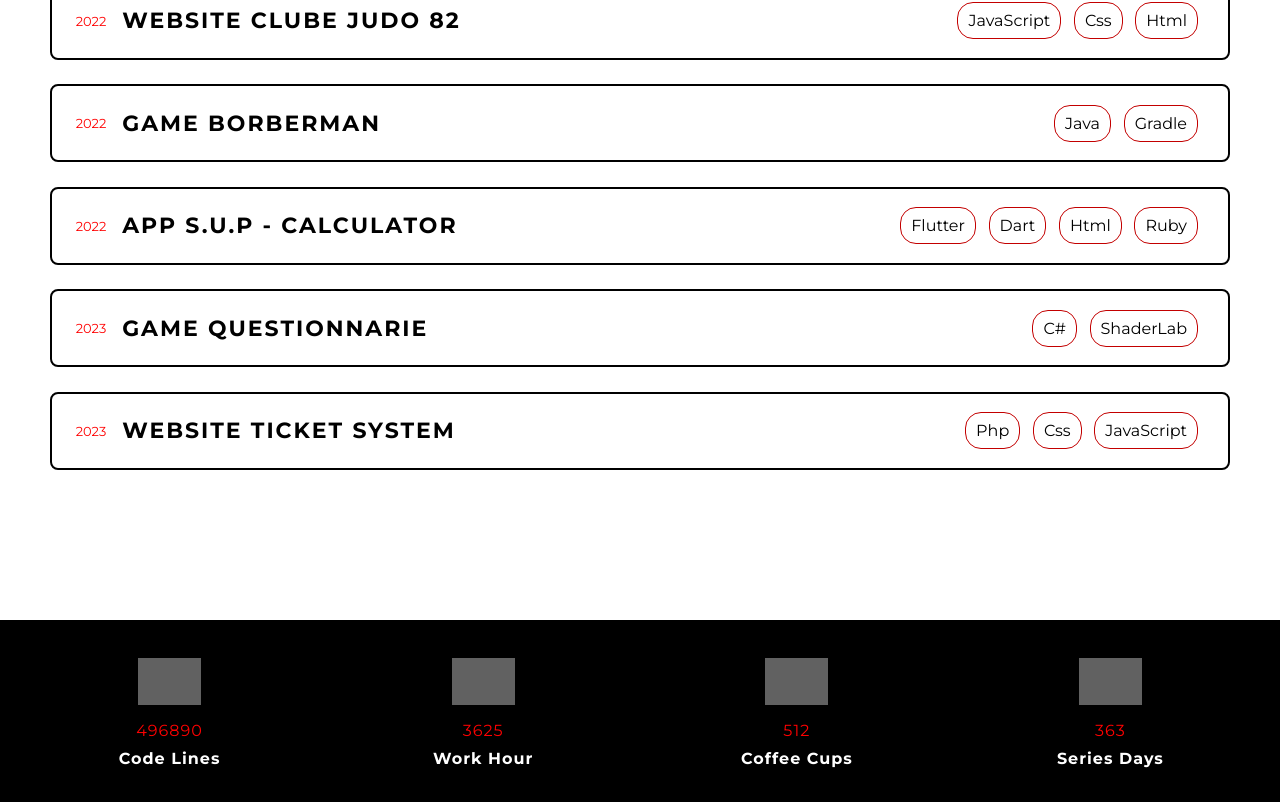
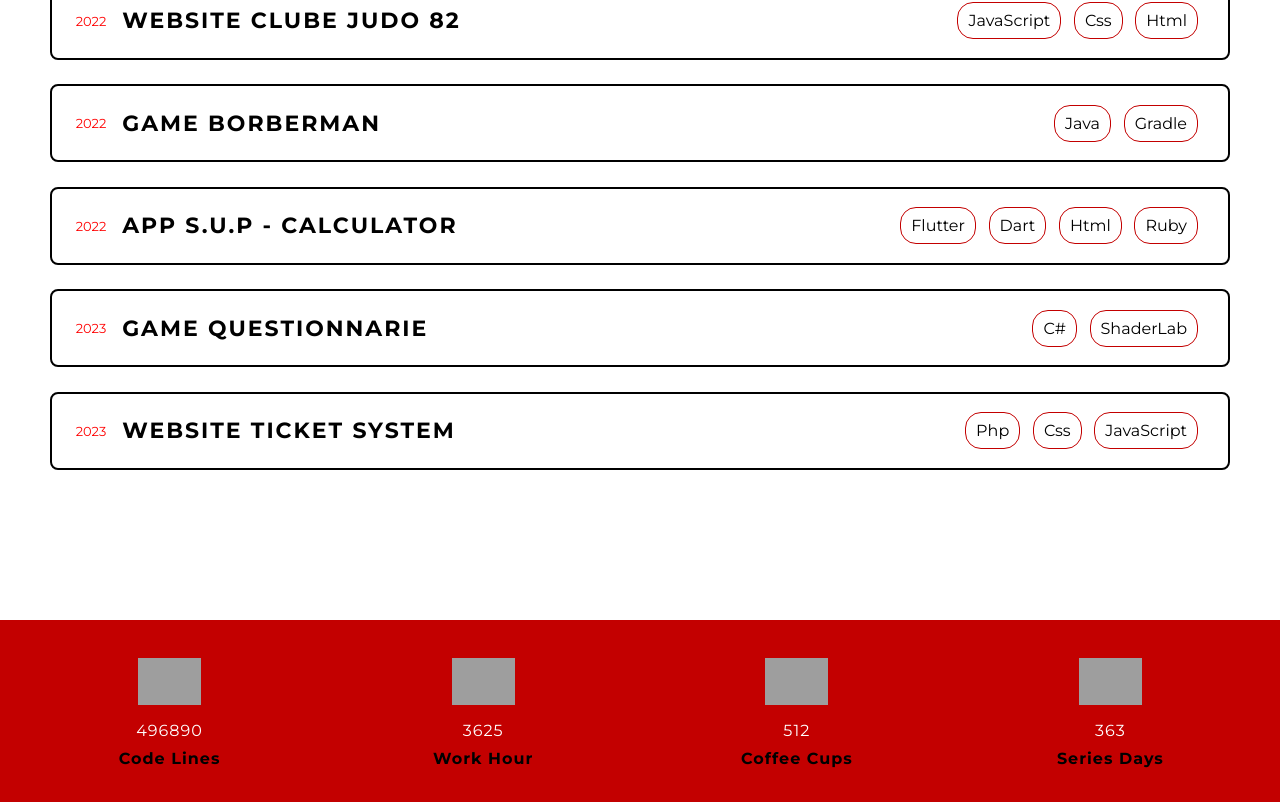
Before and after one commit to MitsukiS16/MitsukiS16.github.io, a React (Create React App) app: page / in a window 1280 px wide. Shown: the part 1995-2797 px from the top of the page. Built offline with nearby package versions, Linux system fonts and the light colour scheme; grey boxes are pictures that could not be loaded.

Commit message:
fix particles background again

```diff
--- a/src/components/CountStuff/BarCount.css
+++ b/src/components/CountStuff/BarCount.css
@@ -1,11 +1,11 @@
 .main-count-stuff {
-  background-color: var(--second-color);
+  background-color: var(--main-color-dark);
   display: flex;
   justify-content: center;
   padding-left: 1%;
   padding-right: 1%;
   letter-spacing: 1px;
-  color: white;
+  /* color:var(--second-color); */
 }
 
 .main-count-stuff img {
@@ -14,17 +14,18 @@
   margin-right: auto;
   margin-bottom: 0.5rem;
   width: 20%;
-  filter: invert(100%);
+  /* filter: invert(100%); */
 }
 
 .main-count-stuff p {
-  color: var(--main-color);
+  color: white;
+
   line-height: 28px;
 }
 
 .main-count-stuff span {
   font-weight: bold;
-  color: white;
+  color: var(--second-color);
 }
 
 .count-stuff {
--- a/src/components/Header/Header.css
+++ b/src/components/Header/Header.css
@@ -1,4 +1,4 @@
-/* header {
+header {
   height: 110vh;
   width: 100%;
   /* background: radial-gradient(
@@ -6,9 +6,9 @@
       var(--main-color-dark) 10%,
       var(--second-color) 70%
     )
-    0 0;
+    0 0; */
   position: relative;
-} */
+}
 
 header {
   height: 110vh;
--- a/src/components/Header/Particle.js
+++ b/src/components/Header/Particle.js
@@ -127,7 +127,8 @@ const Particle = () => {
     },
     retina_detect: true,
     background: {
-      color: "#111",
+      image: "linear-gradient(to bottom, #ff0000, #000)",
+      // image: "radial-gradient(#e66465, #9198e5)",
       height: "120vh",
     },
   };
```
